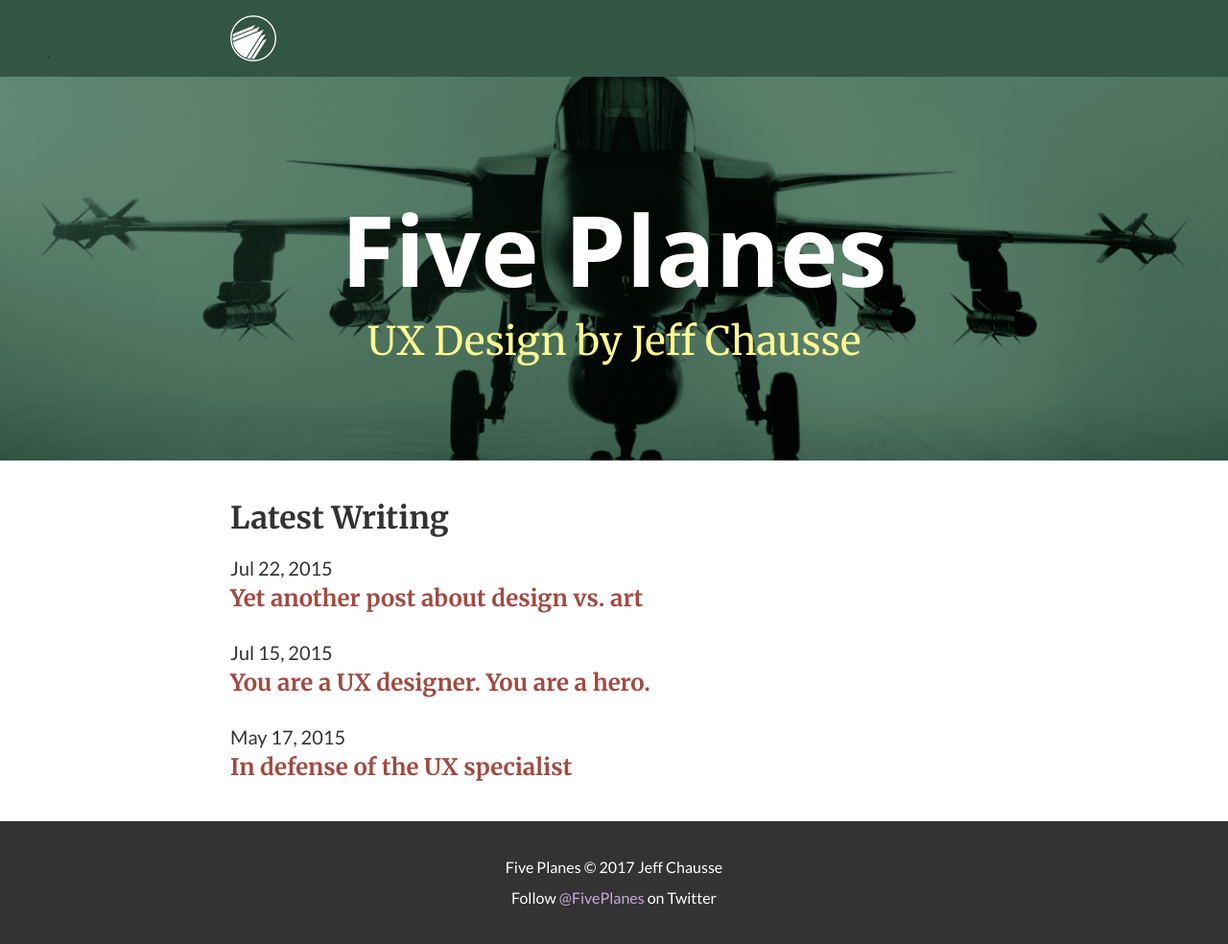
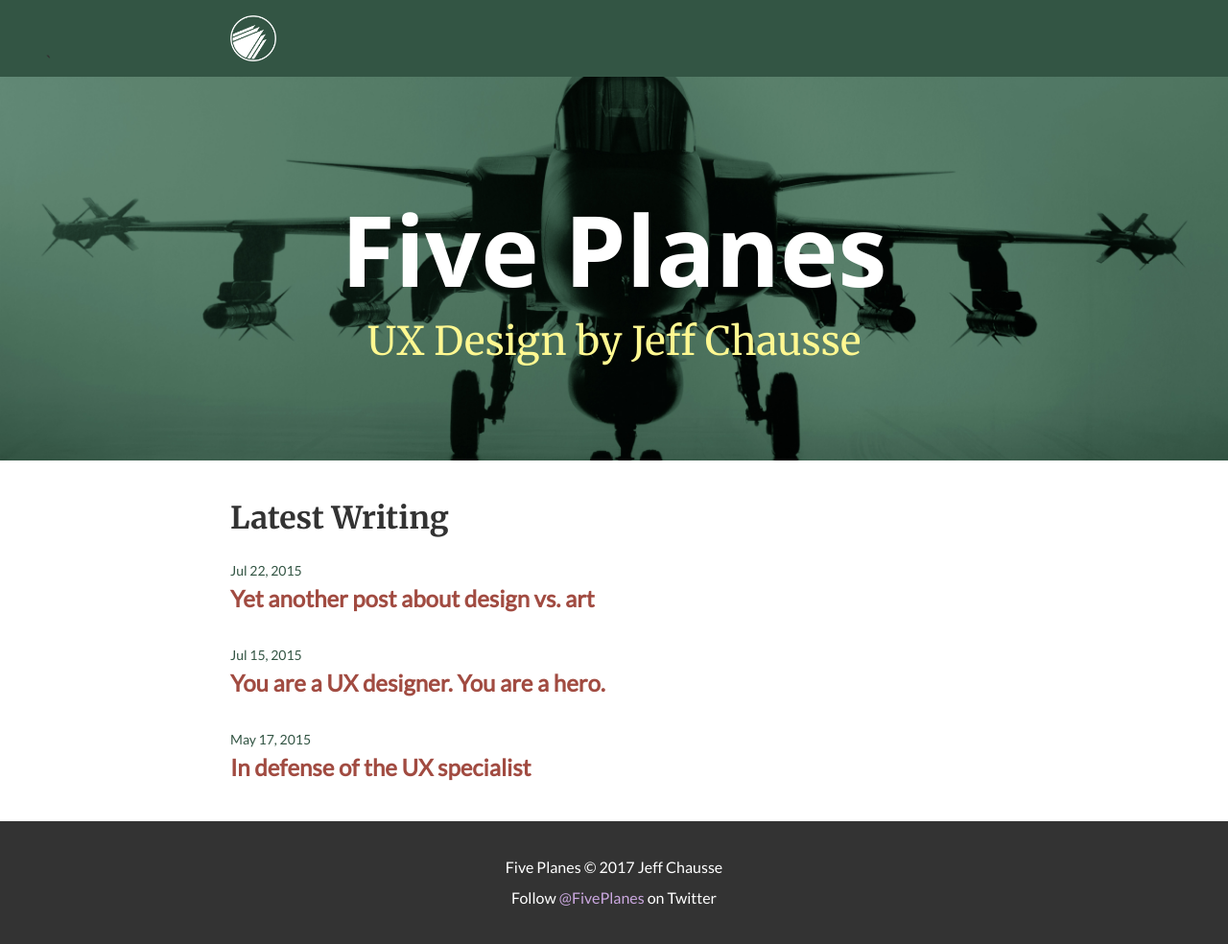
Before and after one commit to jchausse/fp-jekyll, a Jekyll site: the page built from index.md, in a window 1280 px wide. Shown: the whole page at 96% size. Built offline with Jekyll 4.4.1, drawn with Linux system fonts in a browser that asks for light colours.

Commit message:
Home page typography tweaks

```diff
--- a/_sass/style.scss
+++ b/_sass/style.scss
@@ -59,10 +59,11 @@ h2 {
 
 /* Homepage Only */
 ul.post-list { margin-top: $point-base * 2; }
+
+.post-meta { font-size:14px; line-height:$point-base*2; color:$color-dark1;}
 a.post-link {
 	display:block;
 	font-weight:bold;
-	font-family:$heading-font;
 	font-size:24px;
 }
 
```
Also changed, not shown: 2 other files.
